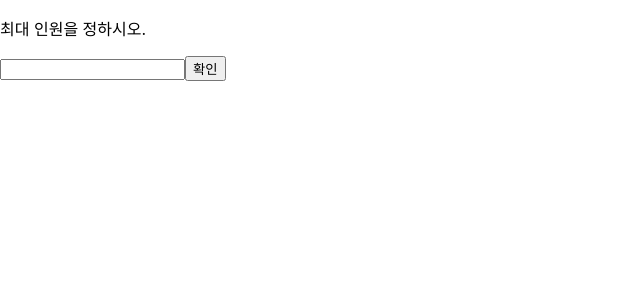
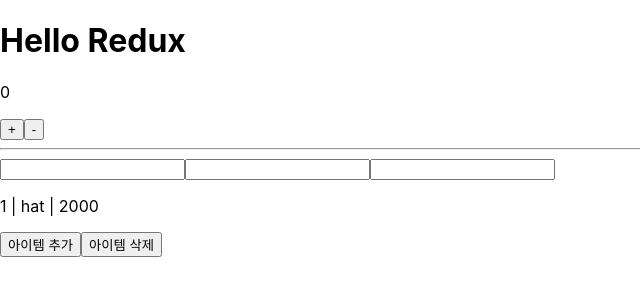
Before and after one commit to wlsghks1218/react, a React (Create React App) app in the folder react-prj/: page / in a window 1280 px wide. Shown: the top 300 px of the page, without its empty margins (0-640 px from the left). Built offline with nearby package versions, Linux system fonts and the light colour scheme.

Commit message:
24.11.13. 16.29 commit

```diff
--- a/react-prj/package.json
+++ b/react-prj/package.json
@@ -8,7 +8,9 @@
     "@testing-library/user-event": "^13.5.0",
     "react": "^18.3.1",
     "react-dom": "^18.3.1",
+    "react-redux": "^9.1.2",
     "react-scripts": "5.0.1",
+    "redux": "^5.0.1",
     "web-vitals": "^2.1.4"
   },
   "scripts": {
--- a/react-prj/src/App.js
+++ b/react-prj/src/App.js
@@ -1,102 +1,14 @@
 import './App.css';
-import React, { useMemo, useState } from 'react';
-// import Container from './Components/Container';
-// import CountTest from './Components/CountTest';
-// import Counter from './Components/Counter';
-// import FormTest from './Components/FormTest';
-// import InputTest from './Components/InputTest';
-// import ReducerTest from './Components/ReducerTest';
-// import RefTest from './Components/RefTest';
-// import User from './Components/User';
-// import UserList from './Components/UserList';
-// import HookTest from './Components/HookTest';
-// import Calculator from './Components/test/Calculator';
-// import Gallery from './Components/test/Gallery';
-// import Timer from './Components/test/Timer';
-import InputCount from './Components/test/InputCount';
-import Display from './Components/test/Display';
-
-// function Multiply({num1, num2}){
-//   // useMemo
-//   // 형식
-//   // 1. const obj = useMemo(callback, [dependencies]);
-//   // 2. userMemo(()=>fimc, [dependencies]);
-
-//   const multiplyResult = useMemo(() =>{
-//     console.log('Calculating...');
-//     return num1 * num2;
-//   }, [num1, num2]);
-
-//   return (
-//     <div>
-//       <p>첫 번째 숫자 : {num1}</p>
-//       <p>두 번째 숫자 : {num2}</p>
-//       <p>두 숫자의 곱 : {multiplyResult}</p>
-//     </div>
-//   )
-// }
+import { createContext, useContext } from 'react';
+import Product from './Components/Product';
 
 
-// 문자열은 그냥 ""로 감싸면되지만, 문자열 외에는 {}로 감싸야한다.
+export const MyContext = createContext();
 function App() {
-  // const name = "kim";
-  // const age = 20;
-
-  // const myStyle = {
-  //   color: "red",
-  //   backgroundColor: "yellow"
-  // };
-
-  // const numbers = [1, 3, 5];
-  // // 1. 일반 for 문
-  // for (let i = 0; i < numbers.length; i++) {
-  //   console.log(i);
-  // }
-
-  // // 2. map()
-  // numbers.map(i => {
-  //   console.log(i);
-  // });
-
-  // const numberList = numbers.map(i => {
-  //   return i;
-  // })
-  // console.log(numberList);
-
-  // const [number1, setNumber1] = useState(5);
-  // const [number2, setNumber2] = useState(3);
-  // const [count, setCount] = useState(0);
-
-  // const handleInputChange = e =>{
-  //   switch(e.target.name){
-  //     case 'number1':setNumber1(parseInt(e.target.value));
-  //     break;
-  //     case 'number2':setNumber2(parseInt(e.target.value));
-  //     break;
-  //     default: throw new Error('e.target.name에 그런건 없어요' + e.target.name);
-  //   }
-  // }
-  // const handleIncrease = () => {
-  //   setCount(count => count + 1);
-  // }
-  const [maxCount, setMaxCount] = useState(0);
-  const [count, setCount] = useState(0);
-  // const displayDiv = document.getElementById("displayDiv")
-  // if(maxCount == 0){
-  //   displayDiv.style.display = 'block';
-  // }else {
-  //   displayDiv.style.display = 'inline';
-  // }
   return (
-    <div>
-      {/* <input type="number" name="number1" value={number1} onChange={handleInputChange}/><br/>
-      <input type="number" name="number2" value={number2} onChange={handleInputChange}/><br/>
-      <span>{count}</span>
-      <button onClick={handleIncrease}>증가</button>
-      <Multiply num1={number1} num2={number2}/> */}
-      <InputCount setMaxCount={setMaxCount} setCount={setCount}/>
-      <Display count={count} setCount = {setCount} maxCount={maxCount} />
-    </div>
+    <MyContext.Provider value='Hello'>
+      <Product/>
+    </MyContext.Provider>
   );
 }
 
--- /dev/null
+++ b/react-prj/src/Components/Product.jsx
@@ -0,0 +1,50 @@
+import React from 'react';
+import { useDispatch, useSelector } from 'react-redux';
+import { decrease, increase } from '../action/counterAction';
+import { addItem, deleteItem } from '../action/cartAction';
+
+const Product = (props) => {
+    // store에 접근해서 state 가져오기
+    const counter = useSelector(state => state.counter.count);
+
+    // dispatch 중비
+    const dispatch = useDispatch();
+
+    const handleIncrease = () => {
+        dispatch(increase(1));
+    }
+    const handleDecrease = () => {
+        dispatch(decrease(1));
+    }
+
+    const cart = useSelector(state => state.cart)
+    const cartAddItem = () => {
+        dispatch(addItem(Number(document.getElementById("pid").value), document.getElementById("pname").value, document.getElementById("pprice").value));
+    }
+    const cartDeleteItem = () => {
+        dispatch(deleteItem(Number(document.getElementById("pid").value)));
+    }
+    return (
+        <div>
+            <h1>Hello Redux</h1>
+            <p>{counter}</p>
+            <button onClick={handleIncrease}>+</button>
+            <button onClick={handleDecrease}>-</button>
+            <br/>
+            <hr/>
+            <input type="number" id="pid" />
+            <input type="text" id="pname" />
+            <input type="text" id="pprice" />
+        {
+            cart.map(item => {
+                return <p key={item.id}>{item.id} | {item.productName} | {item.price}</p>
+            })
+        }
+        <button onClick={cartAddItem}>아이템 추가</button>
+        <button onClick={cartDeleteItem}>아이템 삭제</button>
+
+        </div>
+    );
+};
+
+export default Product;
--- /dev/null
+++ b/react-prj/src/action/cartAction.js
@@ -0,0 +1,16 @@
+import { ADD_ITEM,DELETE_ITEM } from "./type";
+
+function addItem(id, productName, price){
+    return{
+        type : ADD_ITEM,
+        payload : {id : id, productName : productName, price : price}
+    }
+}
+function deleteItem(id){
+    return{
+        type : DELETE_ITEM,
+        payload : id
+    }
+}
+
+export {addItem, deleteItem};
--- /dev/null
+++ b/react-prj/src/action/counterAction.js
@@ -0,0 +1,17 @@
+import { DECREASE, INCREASE } from "./type";
+
+function increase(num){
+    return{
+        type : INCREASE,
+        payload : num
+    }
+}
+function decrease(){
+    return{
+        type : DECREASE
+    }
+}
+
+export {increase, decrease};
+// 한개 export할 때는 default 넣어주고
+// 두개 이상 export할때는 위처럼 하면됨
--- /dev/null
+++ b/react-prj/src/action/type.js
@@ -0,0 +1,12 @@
+/*
+    reducer가 많아지고, 각각의 reducer에서 사용하는 기능들이 같을 수 있으므로,
+    상수 앞에 reducer 이름을 붙이기도 한다.
+    ex) const INCREASE = 'counter/INCREASE';
+*/
+
+// counter_reducer
+export const INCREASE = 'INCREASE';
+export const DECREASE = 'DECREASE';
+// cart_reducer
+export const ADD_ITEM = 'ADD_ITEM';
+export const DELETE_ITEM = 'DELETE_ITEM';
--- a/react-prj/src/index.js
+++ b/react-prj/src/index.js
@@ -3,11 +3,18 @@ import ReactDOM from 'react-dom/client';
 import './index.css';
 import App from './App';
 import reportWebVitals from './reportWebVitals';
+import { createStore } from 'redux';
+import { Provider } from 'react-redux';
+import rootReducer from './reducers';
+
+const store = createStore(rootReducer);
 
 const root = ReactDOM.createRoot(document.getElementById('root'));
 root.render(
   // <React.StrictMode>
-    <App/>
+    <Provider store={store}>
+      <App/>
+    </Provider>
   // </React.StrictMode>
 );
 
--- /dev/null
+++ b/react-prj/src/reducers/cart.js
@@ -0,0 +1,18 @@
+import React from 'react';
+import { ADD_ITEM, DELETE_ITEM } from '../action/type';
+
+const initialState = [
+    {id : 1, productName : 'hat', price : 2000}
+]
+
+const cart = (state = initialState, action) => {
+    switch(action.type){
+        case ADD_ITEM :
+            return [...state, action.payload];
+        case DELETE_ITEM:
+            return state.filter(item => item.id !== action.payload);
+        default : return state;
+    }
+};
+
+export default cart;
--- /dev/null
+++ b/react-prj/src/reducers/counter.js
@@ -0,0 +1,16 @@
+import { decrease, increase } from '../action/counterAction';
+import {INCREASE, DECREASE} from '../action/type';
+
+const initialState = {count : 0};
+
+// state에 값이 없을 경우 기본값을 설정
+const counter = (state = initialState, action) =>{
+    switch(action.type){
+        case INCREASE:
+            return {count : state.count + action.payload};
+        case DECREASE:
+            return {count : state.count - 1};
+        default : return state;
+    }
+}
+export default counter;
--- /dev/null
+++ b/react-prj/src/reducers/index.js
@@ -0,0 +1,11 @@
+import {combineReducers} from "redux";
+import counter from "./counter";
+import cart from "./cart";
+
+// 여러 reducer를 사용하는 경우 reducer를 하나로 묶어주는 메소드
+// store에 저장되는 reducer는 무조건 한 개!
+const rootReducer = combineReducers({
+    counter, cart //counter 리듀서
+});
+
+export default rootReducer;
```
Also changed, not shown: 1 other file (tests, documents, lock files or other folders).
